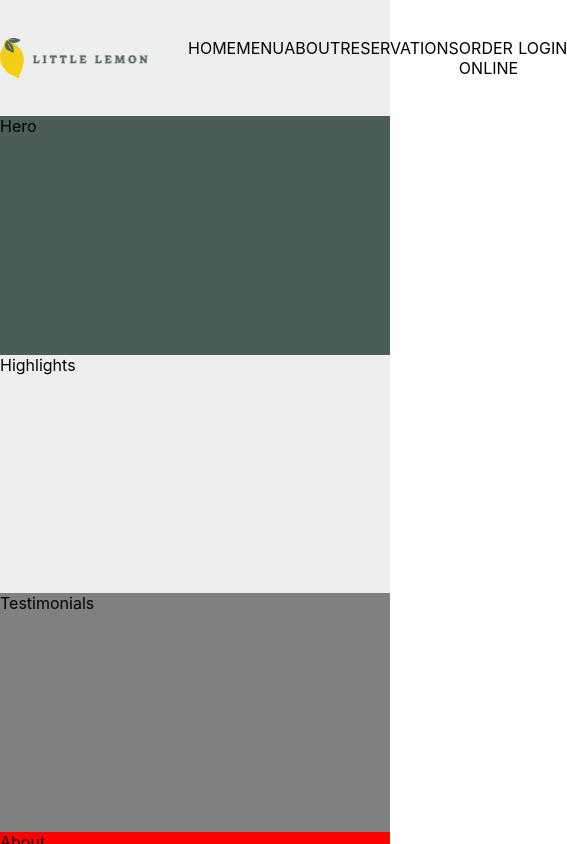
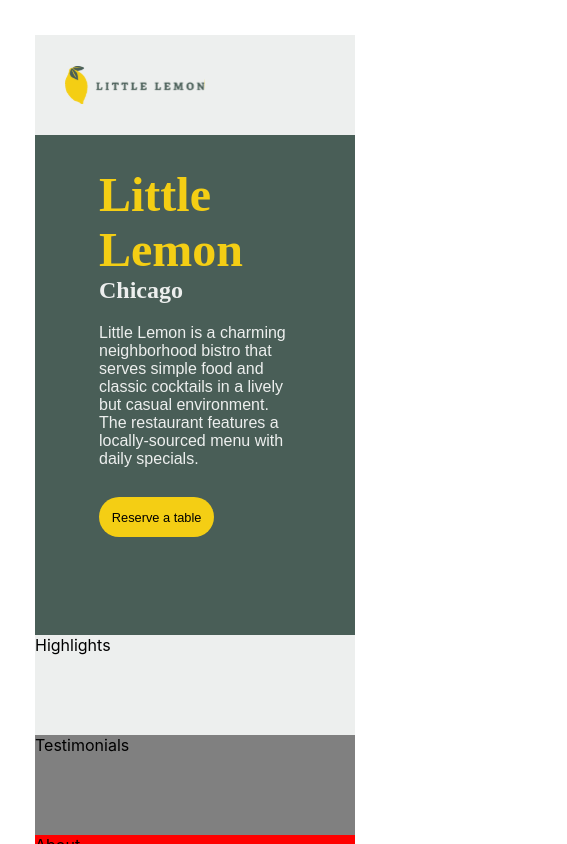
Before and after one commit to lcmalloy/Quick-Bytez, a React (Create React App) app: page / in a window 390 px wide. Shown: the top 844 px of the page, 567 px wide, since content can reach past the window. Built offline with nearby package versions, Linux system fonts and the light colour scheme.

Commit message:
setup grid layout for header, nav and Hero section added text style, font size, and color based on wireframe. added responsive css for Hero section and Header. Hides a tags and image when dimension is smaller than 800px. grid layout for Hero becomes 1 row when dimension smaller than 800px;

```diff
--- a/public/main.css
+++ b/public/main.css
@@ -1,9 +1,8 @@
 .main {
   display: grid;
   grid-template-columns: repeat(12, 1fr);
-  grid-template-rows: repeat(auto, 100px);
+  grid-template-rows: repeat(20, 100px);
   column-gap: 20px;
-  margin: 35px89i;
+  margin: 35px;
   height: 150vh;
-  background-color: blue;
 }
--- a/src/App.css
+++ b/src/App.css
@@ -21,3 +21,10 @@
 .highlight2 {
   color: #333333
 }
+
+.flex-content {
+  display: flex;
+  flex: 1;
+  flex-direction: column;
+  align-items: center;
+}
--- a/src/components/About.css
+++ b/src/components/About.css
@@ -1,5 +1,5 @@
 .about_main {
   background-color: red;
   grid-column: 1 / span 12;
-  grid-row: 17 / span 5;
+  grid-row: auto;
 }
--- a/src/components/Footer.css
+++ b/src/components/Footer.css
@@ -1,5 +1,5 @@
 .footer_main {
   background-color: green;
   grid-column: 1 / span 12;
-  grid-row: 22 / span 4;
+  grid-row: auto;
 }
--- a/src/components/Header.css
+++ b/src/components/Header.css
@@ -6,4 +6,13 @@
 
 .logo_img {
   margin: auto;
+  margin-left: 30px;
 }
+
+@media screen and (max-width: 800px) {
+  .logo_img {
+    width: 30%;
+    height: auto;
+    min-width: 140px;
+  }
+}
--- a/src/components/Header.js
+++ b/src/components/Header.js
@@ -7,7 +7,7 @@ import "./Header.css";
 const Header = () => {
   return (
     <div className="header_main">
-      <img className="logo_img" src={Logo} alt="logo"/>
+      <img className="logo_img logo" src={Logo} alt="logo"/>
       <Nav />
     </div>
   )
--- a/src/components/Hero.css
+++ b/src/components/Hero.css
@@ -3,3 +3,62 @@
   grid-column: 1/ span 12;
   grid-row: 2/ span 5;
 }
+
+.hero_grid {
+  display: grid;
+  grid-template-columns: repeat(2, 1fr);
+}
+
+.hero_content {
+  width: 60%;
+}
+
+.heading {
+  margin-bottom: 0;
+}
+
+.subheading {
+  margin-top: 0;
+}
+
+.btn1 {
+  border-radius: 30px;
+  border-style: none;
+  background-color: #f4ce14;
+  font-size: 1em;
+  margin-top: 1em;
+  padding: 1em;
+}
+
+.hero_img_container {
+  display: flex;
+  justify-content: center;
+  margin: auto;
+  grid-column: 2;
+}
+
+.hero_image {
+  width: 60%;
+  height: auto;
+  max-height: 800px;
+}
+
+@media screen and (max-width: 800px) {
+
+  .hero_image {
+    display: none;
+  }
+
+  .hero_grid {
+    display: grid;
+    grid-template-columns: repeat(1, 1fr);
+  }
+
+  p {
+    font-size: 1em;
+  }
+
+  .btn1 {
+    font-size: .8em;
+  }
+}
--- a/src/components/Hero.js
+++ b/src/components/Hero.js
@@ -1,9 +1,22 @@
 import React from 'react'
-import "./Hero.css"
+import './Hero.css'
+import heroImage from '../assets/restauranfood.jpg'
 
 const Hero = () => {
   return (
-    <div className="hero_main">Hero</div>
+    <div className="hero_main hero_grid">
+      <div className="flex-content">
+        <div className="hero_content">
+          <h1 className="primary2 heading">Little Lemon</h1>
+          <h2 className="secondary2 subheading">Chicago</h2>
+          <p className="secondary2">Little Lemon is a charming neighborhood bistro that serves simple food and classic cocktails in a lively but casual environment. The restaurant features a locally-sourced menu with daily specials.</p>
+          <button className="btn1">Reserve a table</button>
+        </div>
+      </div>
+      <div className="hero_img_container">
+        <img src={heroImage} className="hero_image" alt="restaurant"/>
+      </div>
+    </div>
   )
 }
 
--- a/src/components/Highlights.css
+++ b/src/components/Highlights.css
@@ -1,5 +1,5 @@
 .hightlights_main {
   background-color: #EDEFEE;
   grid-column: 1/ span 12;
-  grid-row: 7/ span 5;
+  grid-row: auto;
 }
--- a/src/components/Nav.css
+++ b/src/components/Nav.css
@@ -24,3 +24,9 @@ a:hover {
   border-color: #495e57;
   color: #f4ce14;
 }
+
+@media screen and (max-width: 800px) {
+  a {
+    display: none;
+  }
+}
--- a/src/components/Testimonials.css
+++ b/src/components/Testimonials.css
@@ -1,6 +1,6 @@
 .testimonials_main {
   background-color: grey;
   grid-column: 1/ span 12;
-  grid-row: 12/ span 5;
+  grid-row: auto;
 
 }
--- a/src/index.css
+++ b/src/index.css
@@ -1,3 +1,13 @@
+@font-face {
+  font-family: 'Markazi Text', serif;
+  src: url(fonts/MarkaziText-VariableFont_wght.ttf);
+}
+
+@font-face {
+  font-family: 'Karla', sans-serif;
+  src: url(fonts/Karla-VariableFont_wght.ttf);
+}
+
 body {
   margin: 0;
   font-family: -apple-system, BlinkMacSystemFont, 'Segoe UI', 'Roboto', 'Oxygen',
@@ -15,3 +25,25 @@ code {
 html body {
   height: 100%;
 }
+
+
+a {
+  font-family: 'Karla', sans-serif;
+  font-size: 1rem;
+}
+
+h1 {
+  font-family: 'Markazi Text', serif;
+  font-size: 3em;
+}
+
+h2 {
+  font-family: 'Markazi Text', serif;
+  font-size: 1.5em;
+  font-weight: bold;
+}
+
+p {
+  font-family: 'Karla', sans-serif;
+  font-size: 1.3em;
+}
```
Also changed, not shown: src/fonts/Karla-VariableFont_wght.ttf (added), src/fonts/MarkaziText-VariableFont_wght.ttf (added).
